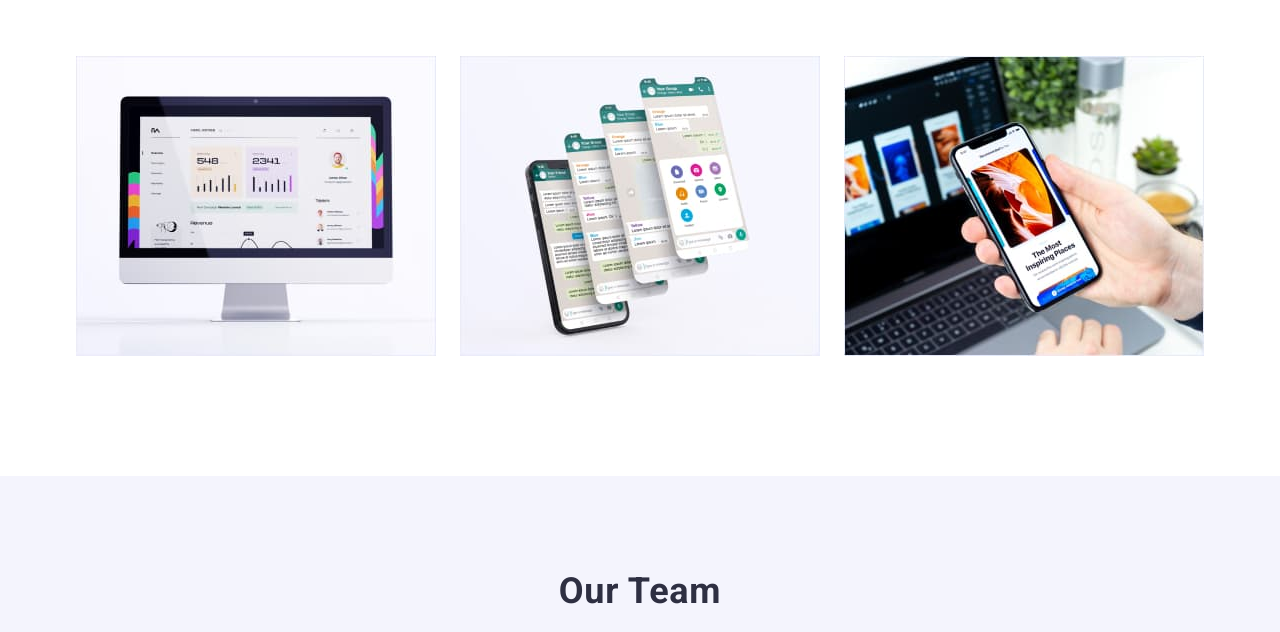
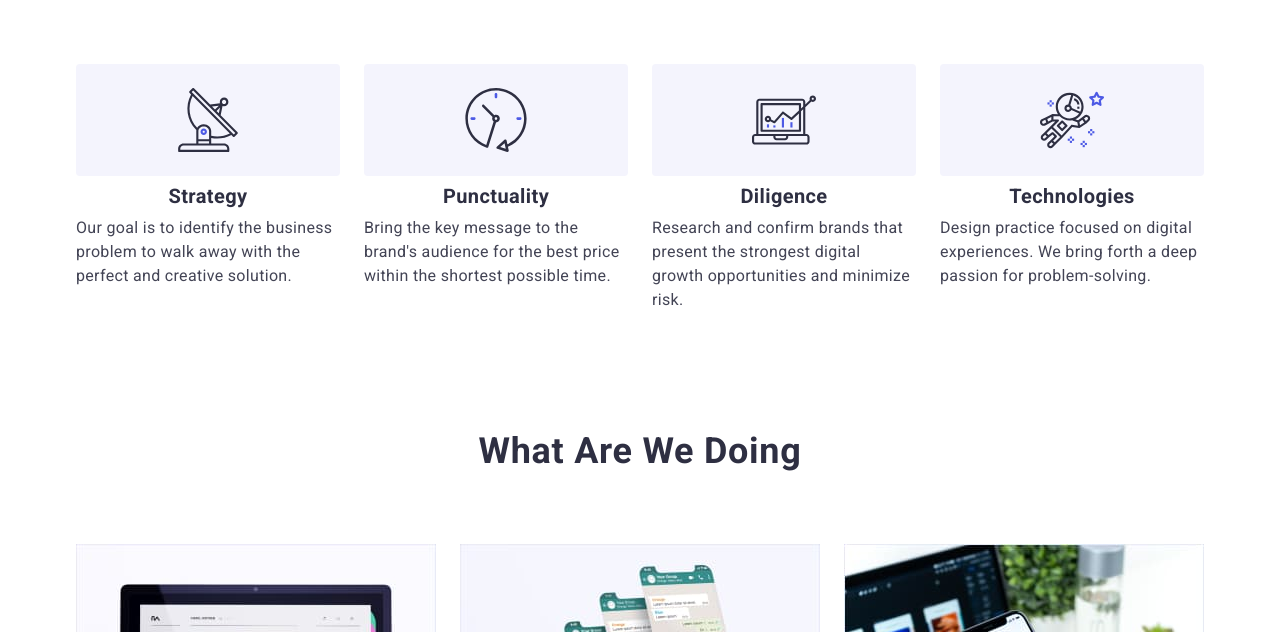
Before and after one commit to Stanislav-i/web-studio-design, a plain HTML site: page index.html in a window 1280 px wide. Shown: the part 735-1367 px from the top of the page. Drawn offline with nearby package versions, Linux system fonts and the light colour scheme.

Commit message:
section principles

```diff
--- a/css/desktop.css
+++ b/css/desktop.css
@@ -105,8 +105,46 @@
     .hero>.container {
         width: 1158px;
     }
+
+        /* ---OUR PRINCIPLES--- */
+        .principles>.container {
+            width: 1158px;
+        }
+
+.principles {
+    padding-top: 120px;
+    padding-bottom: 120px;
+}
+
+.principles-list {
+    display: flex;
+    flex-direction: row;
+    flex-wrap: nowrap;
+    gap: 0;
+}
+
+.principles-litem {
+    width: 264px;
+    margin-right: 24px;
+}
+
+.principles-title {
+    font-weight: 600;
+    font-size: 20px;
+    line-height: 1.2;
+    letter-spacing: 0.02em;
+    color: var(--primary-title-color);
+}
+
+.principles-text {
+    font-size: 16px;
+    line-height: 1.5;
+    letter-spacing: 0.02em;
+    color: var(--primary-text-color);
+}
+
 /* ---TEAM--- */
-    .team>.container {
+    .team > .container {
             width: 1158px;
     }
 
--- a/css/mobile.css
+++ b/css/mobile.css
@@ -7,13 +7,13 @@
         max-width: 320px;
         }
 
-    .hero >.container {
+    .hero > .container {
         width: 426px;
         padding-left: 15px;
         padding-right: 15px;
     }
 /* ---TEAM--- */
-    .team>.container {
+    .team > .container {
         width: 284px;
     }
 
--- a/css/styles.css
+++ b/css/styles.css
@@ -336,20 +336,21 @@ body {
 /* ---OUR PRINCIPLES--- */
 
 .principles {
-    padding-top: 120px;
-    padding-bottom: 120px;
+    padding-top: 96px;
+    padding-bottom: 96px;
 }
 
 .principles-list {
     display: flex;
-    flex-direction: row;
+    flex-wrap: wrap;
+    gap: 72px;
 }
 
 .principles-litem {
-    width: 264px;
-    margin-right: 24px;
+
 }
 
+@media screen and (min-width: 1200px) {
 .principles-litem::before {
         display: block;
         content: "";
@@ -377,16 +378,29 @@ body {
     .principles-litem.icon-astronaut::before {
         background-image: url(../images/astronaut\ 1.svg);
     }
+}
+
 
 .principles-litem:last-child {
     margin-right: 0px;
 }
 
 .principles-title {
+        font-size: 36px;
+        line-height: 1.11;
+        text-align: center;
+        letter-spacing: 0.02em;
+        text-transform: capitalize;
         margin-bottom: 8px;
+        color: var(--primary-title-color);
 }
 
-.principles-text {}
+.principles-text {font-weight: 500;
+    font-size: 16px;
+    line-height: 1.5;
+letter-spacing: 0.02em;
+color: var(--primary-text-color);
+}
 
 /* WHAT WE ARE DOING */
 
--- a/css/tablet.css
+++ b/css/tablet.css
@@ -106,8 +106,23 @@
         line-height: 1.07;
         max-width: 500px;
     }
+
+/* ---OUR PRINCIPLES--- */
+    .principles > .container {
+        width: 766px;
+    }
+        .principles-list {
+            display: flex;
+            flex-wrap: wrap;
+            column-gap: 24px;
+        }
+
+        .principles-litem {
+            width: calc((100% - 24px) / 2);
+        }
+
 /* ---TEAM--- */
-    .team>.container {
+    .team > .container {
             width: 582px;
         }
 
--- a/index.html
+++ b/index.html
@@ -122,33 +122,33 @@
             </div>
         </section>
 
-        <!-- <section class="principles">
+        <section class="principles">
             <div class="container">
                 <h2 class="visually-hidden">Our Principles</h2>
                 <ul class="principles-list list">
                     <li class="principles-litem icon-group">
-                        <h3 class="principles-title title">Strategy</h3>
-                        <p class="principles-text text">Our goal is to identify the business problem to walk away with
+                        <h3 class="principles-title">Strategy</h3>
+                        <p class="principles-text">Our goal is to identify the business problem to walk away with
                             the perfect and creative solution. </p>
                     </li>
                     <li class="principles-litem icon-clock">
-                        <h3 class="principles-title title">Punctuality</h3>
-                        <p class="principles-text text">Bring the key message to the brand's audience for the best price
+                        <h3 class="principles-title">Punctuality</h3>
+                        <p class="principles-text">Bring the key message to the brand's audience for the best price
                             within the shortest possible time.</p>
                     </li>
                     <li class="principles-litem icon-diagram">
-                        <h3 class="principles-title title">Diligence</h3>
-                        <p class="principles-text text">Research and confirm brands that present the strongest digital
+                        <h3 class="principles-title">Diligence</h3>
+                        <p class="principles-text">Research and confirm brands that present the strongest digital
                             growth opportunities and minimize risk.</p>
                     </li>
                     <li class="principles-litem icon-astronaut">
-                        <h3 class="principles-title title">Technologies</h3>
-                        <p class="principles-text text">Design practice focused on digital experiences. We bring
+                        <h3 class="principles-title">Technologies</h3>
+                        <p class="principles-text">Design practice focused on digital experiences. We bring
                             forth a deep passion for problem-solving.</p>
                     </li>
                 </ul>
             </div>
-        </section> -->
+        </section>
 
         <section class="wedo">
             <div class="container">
```
Lines whose indentation alone changed are shown as unchanged.
